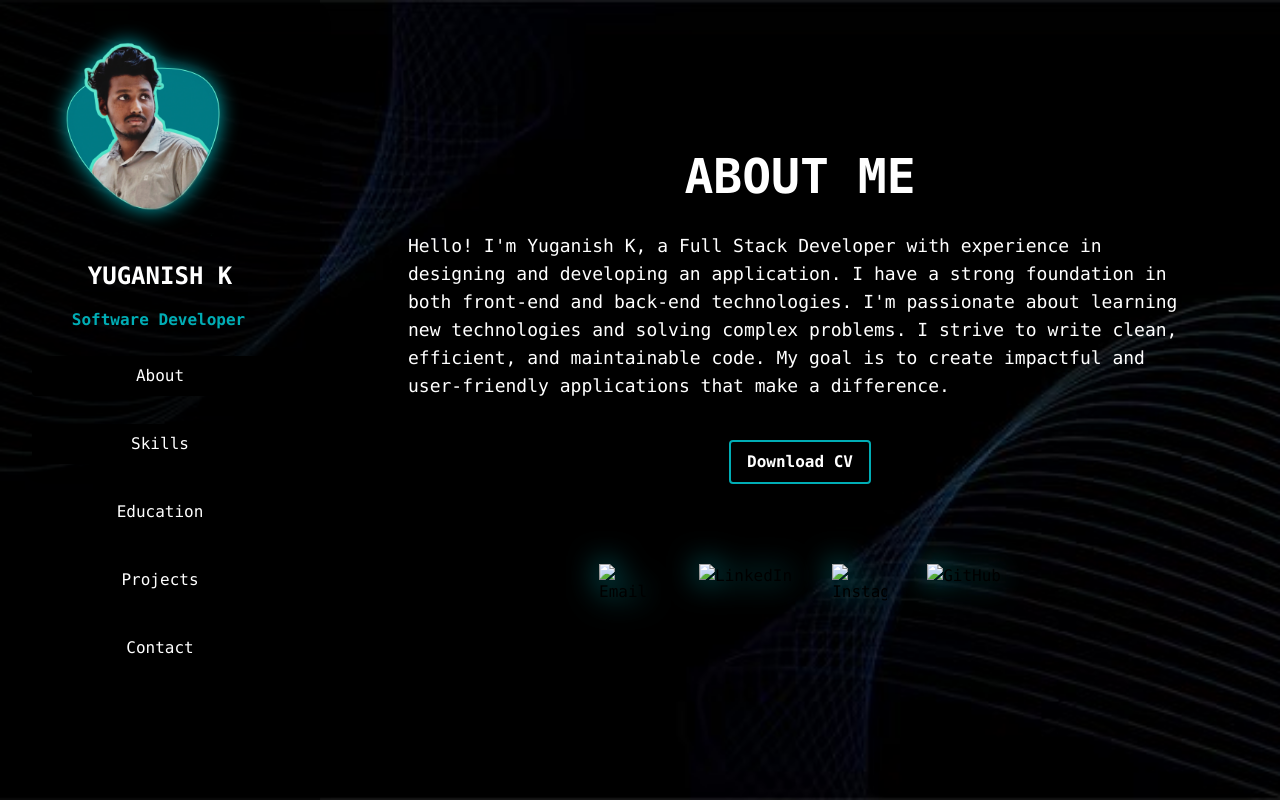
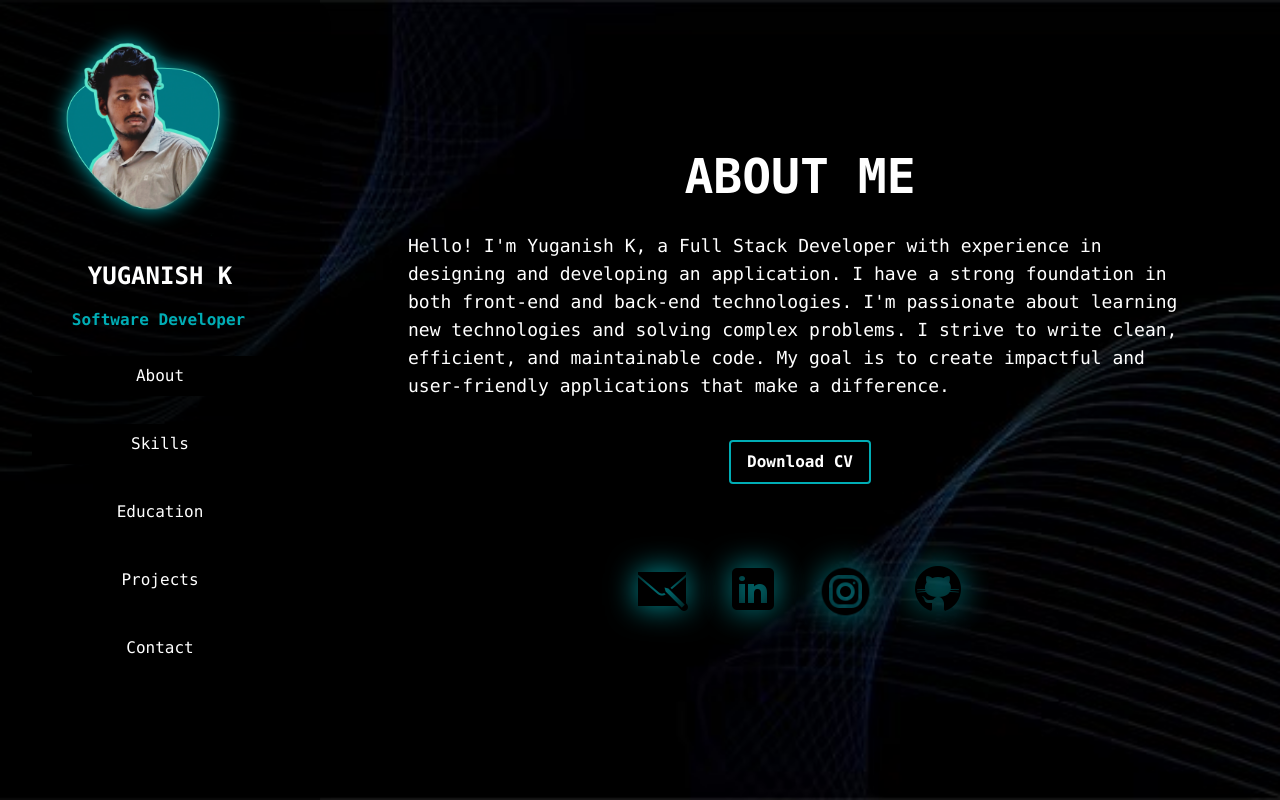
Before and after one commit to Yuganish/yuganish-portfolio, a website: page public/index.html in a window 1280 px wide. Drawn offline with nearby package versions, Linux system fonts and the light colour scheme; files whose address does not match are found by name.

Commit message:
Update index.html

```diff
--- a/public/index.html
+++ b/public/index.html
@@ -122,23 +122,23 @@
         </div>
         <div class="flex justify-center space-x-10 mt-20">
           <a href="mailto:yuganish03@gmail.com" target="_blank">
-            <img src="/mail-icon.png" alt="Email" class="max-w-[60px] h-auto drop-shadow-[0_0_15px_#00ADB5] hover:scale-105 transition duration-300" />
+            <img src="/images/mail-icon.png" alt="Email" class="max-w-[60px] h-auto drop-shadow-[0_0_15px_#00ADB5] hover:scale-105 transition duration-300" />
           </a>
           <a href="https://www.linkedin.com/in/yuganish-k/" target="_blank">
-            <img src="/linkedin-icon.png" alt="LinkedIn" class="max-w-[140px] h-auto drop-shadow-[0_0_15px_#00ADB5] hover:scale-105 transition duration-300" />
+            <img src="/images/linkedin-icon.png" alt="LinkedIn" class="max-w-[140px] h-auto drop-shadow-[0_0_15px_#00ADB5] hover:scale-105 transition duration-300" />
           </a>
           <a href="https://www.instagram.com/yuga_1238/" target="_blank">
-            <img src="/instagram-icon.png" alt="Instagram" class="max-w-[55px] h-auto drop-shadow-[0_0_15px_#00ADB5] hover:scale-105 transition duration-300" />
+            <img src="/images/instagram-icon.png" alt="Instagram" class="max-w-[55px] h-auto drop-shadow-[0_0_15px_#00ADB5] hover:scale-105 transition duration-300" />
           </a>
-          <a href="https://github.com/Yuganish" target="_blank">
-            <img src="/github-icon.png" alt="GitHub" class="max-w-[140px] h-auto drop-shadow-[0_0_15px_#00ADB5] hover:scale-105 transition duration-300" />
+          <a href="https://github.com/yourusername" target="_blank">
+            <img src="/images/github-icon.png" alt="GitHub" class="max-w-[140px] h-auto drop-shadow-[0_0_15px_#00ADB5] hover:scale-105 transition duration-300" />
           </a>
 
         </div>
       </div>
-
+      <br><br><br>
       <!-- Skills Section -->
-      <div id="skills" class="section hidden py-16 m-12 transition-opacity duration-500 opacity-0">
+      <div id="skills" class="section">
         <div class="container mx-auto">
           <h2 class="text-5xl font-bold text-white text-center mb-8">SKILLS</h2>
           <div class="grid grid-cols-2 sm:grid-cols-3 md:grid-cols-4 lg:grid-cols-5 gap-10">
@@ -187,9 +187,9 @@
         </div>
       </div>
 
-
+      <br><br><br><br><br><br><br>
       <!-- Education Section -->
-      <div id="education" class="section hidden transition-opacity duration-500 opacity-0">
+      <div id="education" class="section">
         <h2 class="text-5xl font-bold text-white text-center mb-8">EDUCATION</h2>
         <div class="relative max-w-4xl mx-auto p-6">
           <div class="absolute left-1/2 transform -translate-x-1/2 h-full border-l-2 border-gray-300"></div>
@@ -263,12 +263,13 @@
         </div>
       </div>
 
+      <br><br><br><br><br><br>
 
       <!--Projects Section-->
 
-      <div id="projects" class="section hidden py-16 m-3 transition-opacity duration-500 opacity-0">
+      <div id="projects" class="section">
         <h2 class="text-5xl text-white font-bold text-center mb-8">Projects</h2>
-
+        <br><br><br>
         <div class="grid grid-cols-1 md:grid-cols-3 gap-8">
           <div class="bg-black/60 border-2 border-accent rounded-xl shadow-lg p-6 transform transition duration-300 hover:scale-105 hover:shadow-accent flex flex-col">
             <img src="/ffmpeg-tool.jpg" alt="FFmpeg Tool" class="w-full h-40 object-cover rounded-lg mb-4">
@@ -302,10 +303,11 @@
         </div>
       </div>
 
+      <br><br><br><br><br><br>
       <!-- Contact Section -->
-      <div id="contact" class="section hidden transition-opacity duration-500 opacity-0">
+      <div id="contact" class="section">
         <div class="container mx-auto">
-          <h2 class="text-5xl font-semibold text-white text-center mb-8">CONTACT FORM</h2>
+          <h2 class="text-5xl font-semibold text-white text-center mb-8">CONTACT FORM</h2><br><br><br>
           <div class="bg-black/60 rounded-lg shadow-md border-2 border-white p-8 max-w-md mx-auto hover:shadow-accent hover:border-accent transition duration-500">
             <form id="contact-form">
               <div class="mb-4">
@@ -341,24 +343,20 @@
 
     // Show different sections on button click
     function showSection(sectionId) {
-      const sections = document.querySelectorAll('.section');
-      sections.forEach(section => {
-      section.classList.add('hidden');
-      section.classList.remove('opacity-100');
-      section.classList.add('opacity-0');
-      });
+     const section = document.getElementById(sectionId);
+        if (section) {
+            section.scrollIntoView({ behavior: 'smooth' });
+        }
+    }
+     window.addEventListener('DOMContentLoaded', () => {
+        const about = document.getElementById('about');
+        if (about) {
+            about.classList.remove('opacity-0');
+            about.classList.add('opacity-100'); // optional for full opacity
+    }
+    });
 
-      const selectedSection = document.getElementById(sectionId);
-      selectedSection.classList.remove('hidden');
-    // Use a small delay to allow Tailwind's transition to take effect
-      setTimeout(() => {
-        selectedSection.classList.remove('opacity-0');
-        selectedSection.classList.add('opacity-100');
-      }, 10);
-    }
-    window.addEventListener('DOMContentLoaded', () => {
-       showSection('about');
-    });
+    //contact form
     document.getElementById("contact-form").addEventListener("submit", function(event) {
     event.preventDefault();
 
```
